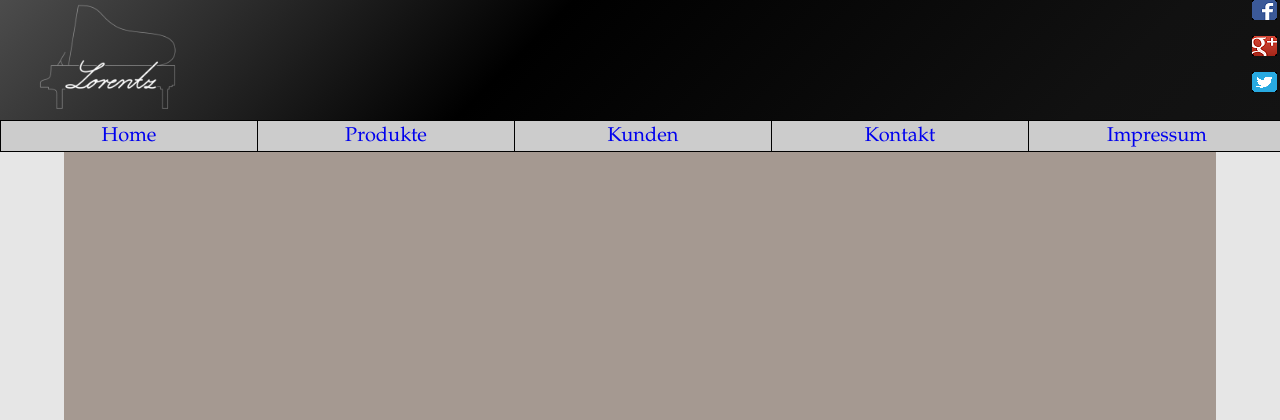
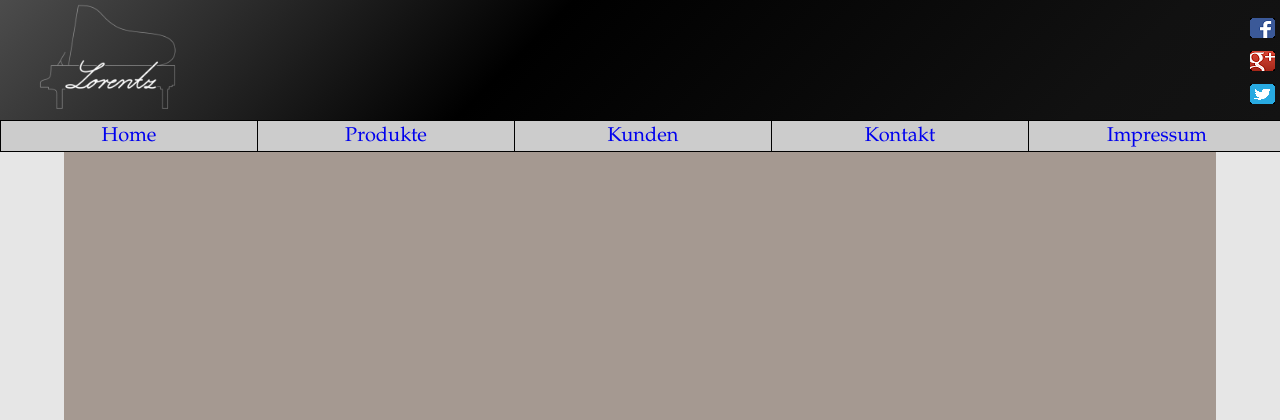
Before and after one commit to Sossenbinder/Website-Projekt, a PHP site: page /HTML/home.html in a window 1280 px wide. Shown: the top 420 px of the page. Run offline with PHP 8.4, Linux system fonts and the light colour scheme.

Commit message:
changed position of social network icons

```diff
--- a/CSS/general.css
+++ b/CSS/general.css
@@ -21,8 +21,8 @@ html,body
   background-image: url("../Resources/Pictures/fb-icon.png");
   background-repeat: none;
   position: absolute;
-  top: 0%;
-  right: 0.228%;
+  top: 15%;
+  right: 0.428%;
 }
 
 .googleplusTag{
@@ -32,8 +32,8 @@ html,body
   background-image: url("../Resources/Pictures/g+icon.png");
   background-repeat: none;
   position: absolute;
-  top: 30%;
-  right: 0.2%;
+  top: 42.5%;
+  right: 0.4%;
 }
 
 .twitterTag{
@@ -43,8 +43,8 @@ html,body
   background-image: url("../Resources/Pictures/twitter-icon.png");
   background-repeat: none;
   position: absolute;
-  top: 60%;
-  right: 0.2%;
+  top: 70%;
+  right: 0.4%;
 }
 
 .topMenu{
```
